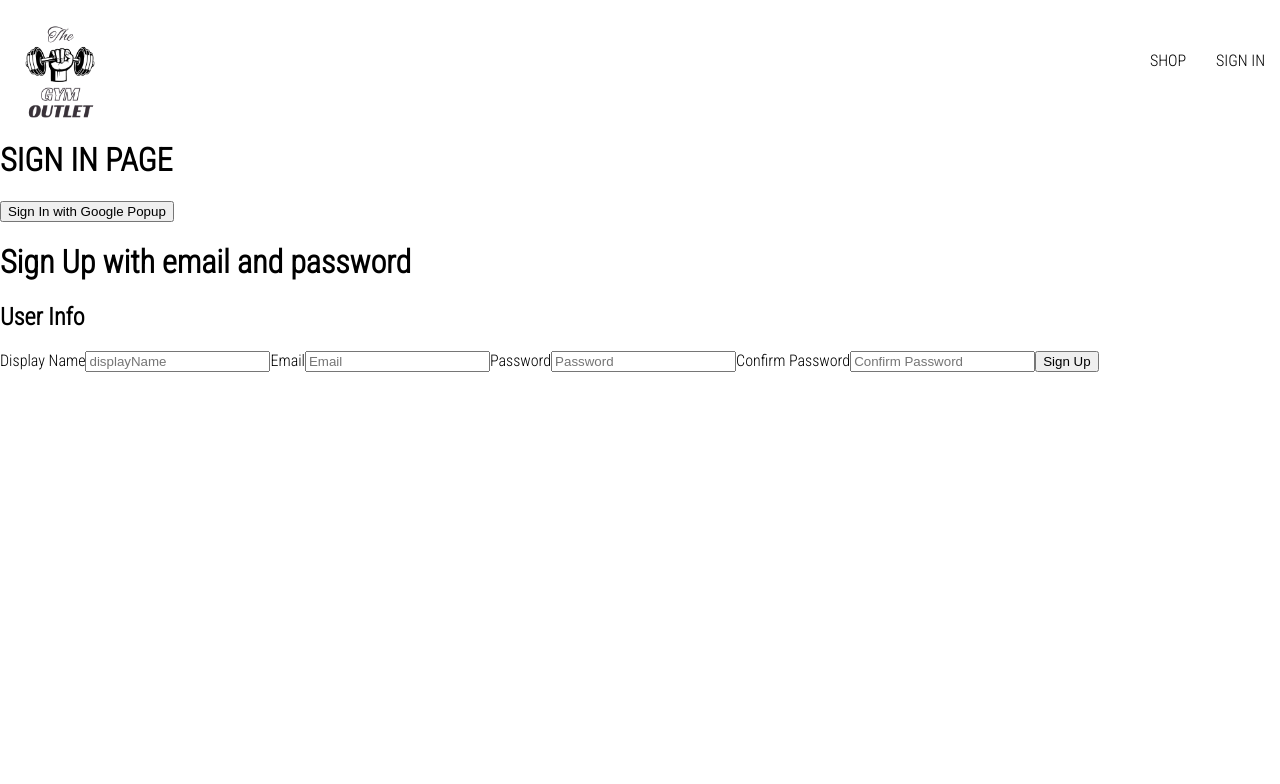
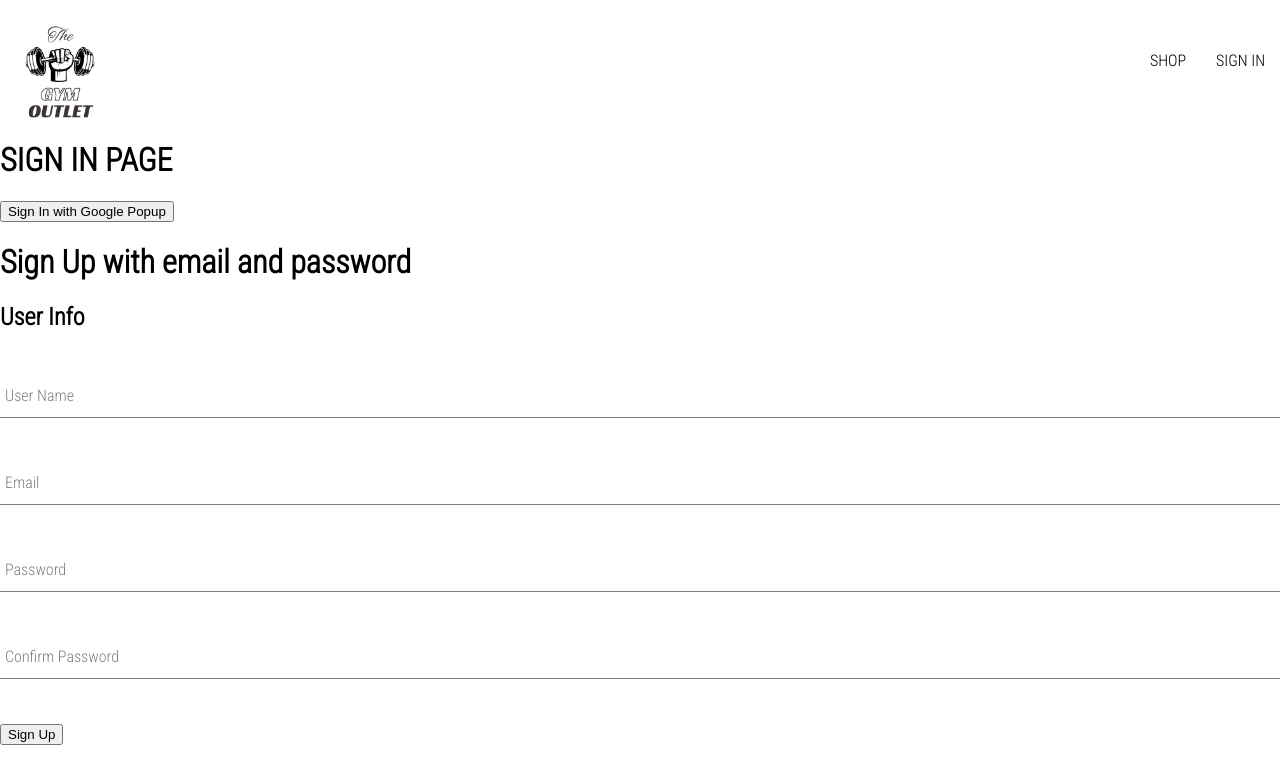
Before and after one commit to liviuschera/gym-outlet, a React (Create React App) app: page /sign-in in a window 1280 px wide. Shown: the top 784 px of the page. Built offline with nearby package versions, Linux system fonts and the light colour scheme; no server answers.

Commit message:
styled form-input.component

```diff
--- a/package.json
+++ b/package.json
@@ -9,9 +9,9 @@
     "firebase": "^10.5.0",
     "react": "^18.2.0",
     "react-dom": "^18.2.0",
-    "react-router-dom": "^6.16.0",
+    "react-router-dom": "^6.17.0",
     "react-scripts": "^5.0.1",
-    "sass": "^1.69.3",
+    "sass": "^1.69.4",
     "web-vitals": "^3.5.0"
   },
   "scripts": {
--- a/src/components/form-input/form-input.component.jsx
+++ b/src/components/form-input/form-input.component.jsx
@@ -0,0 +1,18 @@
+import "./form-input.styles.scss";
+
+const FormInput = ({ label, ...otherProps }) => {
+  return (
+    <div className="group">
+      <input className="form-input" {...otherProps} />
+      {label && (
+        <label
+          className={`${otherProps.value ? "shrink" : ""} form-input-label`}
+        >
+          {label}
+        </label>
+      )}
+    </div>
+  );
+};
+
+export default FormInput;
--- a/src/components/form-input/form-input.styles.scss
+++ b/src/components/form-input/form-input.styles.scss
@@ -0,0 +1,54 @@
+$sub-color: grey;
+$main-color: black;
+
+@mixin shrinkLabel {
+  top: -14px;
+  font-size: 12px;
+  color: $main-color;
+}
+
+.group {
+  position: relative;
+  margin: 45px 0;
+
+  .form-input {
+    background: none;
+    background-color: white;
+    color: $sub-color;
+    font-size: 18px;
+    padding: 10px 10px 10px 5px;
+    display: block;
+    width: 100%;
+    border: none;
+    border-radius: 0;
+    border-bottom: 1px solid $sub-color;
+    margin: 25px 0;
+
+    &:focus {
+      outline: none;
+    }
+
+    &:focus ~ .form-input-label {
+      @include shrinkLabel();
+    }
+  }
+
+  input[type='password'] {
+    letter-spacing: 0.3em;
+  }
+
+  .form-input-label {
+    color: $sub-color;
+    font-size: 16px;
+    font-weight: normal;
+    position: absolute;
+    pointer-events: none;
+    left: 5px;
+    top: 10px;
+    transition: 300ms ease all;
+
+    &.shrink {
+      @include shrinkLabel();
+    }
+  }
+}
--- a/src/components/sign-up-form/sign-up-form.component.jsx
+++ b/src/components/sign-up-form/sign-up-form.component.jsx
@@ -4,6 +4,8 @@
   createAuthUserWithEmailAndPassword,
   createUserDocumentFromAuth,
 } from "../../utils/firebase/firebase.utils";
+
+import FormInput from "../form-input/form-input.component";
 
 const defaultFormFields = {
   displayName: "",
@@ -76,52 +78,45 @@
   return (
     <>
       <h1>Sign Up with email and password</h1>
-      <form onSubmit={() => {}}>
+      <form onSubmit={handleSubmit}>
         <h2>User Info</h2>
-        <label>Display Name</label>
-        <input
+
+        <FormInput
+          label="User Name"
+          type="text"
           required
-          type="text"
-          placeholder="displayName"
           onChange={handleChange}
           name="displayName"
           value={displayName}
         />
 
-        <label>Email</label>
-        <input
+        <FormInput
+          label="Email"
           required
           type="email"
-          placeholder="Email"
           onChange={handleChange}
           name="email"
           value={email}
         />
 
-        <label>Password</label>
-        <input
+        <FormInput
+          label="Password"
           required
           type="password"
-          minlength="6"
-          placeholder="Password"
           onChange={handleChange}
           name="password"
           value={password}
         />
 
-        <label>Confirm Password</label>
-        <input
+        <FormInput
+          label="Confirm Password"
           required
           type="password"
-          minlength="6"
-          placeholder="Confirm Password"
           onChange={handleChange}
           name="confirmPassword"
           value={confirmPassword}
         />
-        <button type="submit" onClick={handleSubmit}>
-          Sign Up
-        </button>
+        <button type="submit">Sign Up</button>
       </form>
     </>
   );
```
Also changed, not shown: 1 other file (tests, documents, lock files or other folders).
